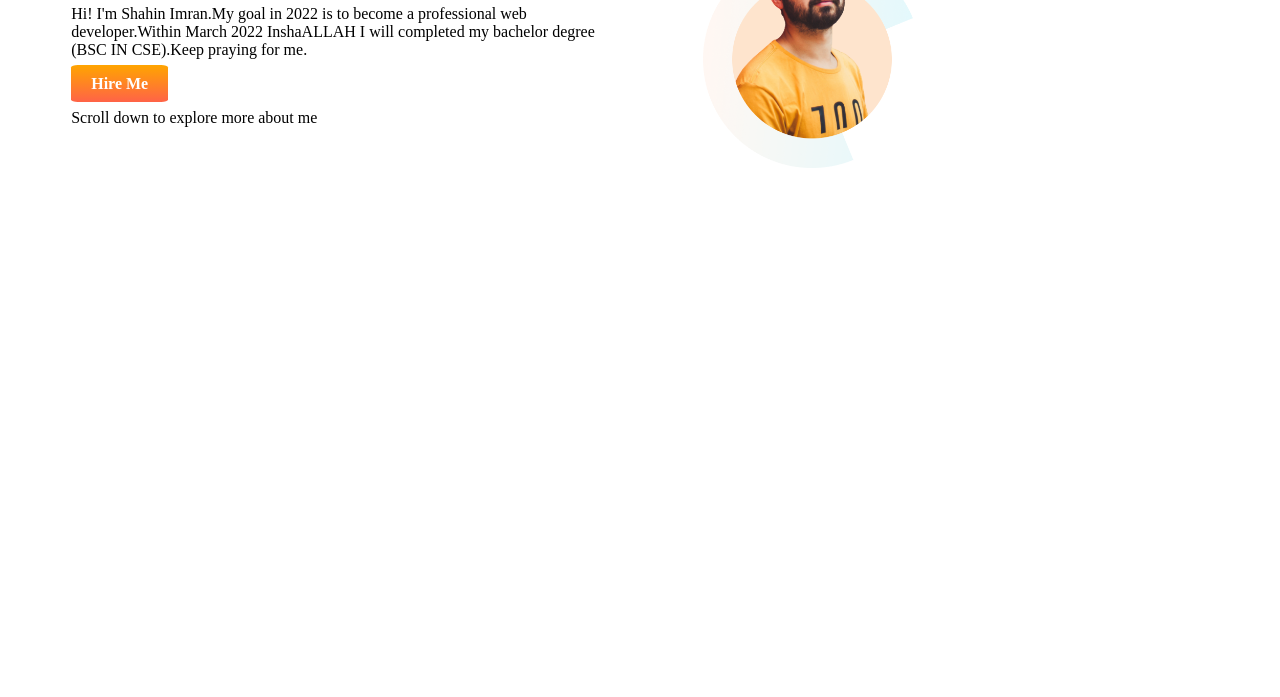
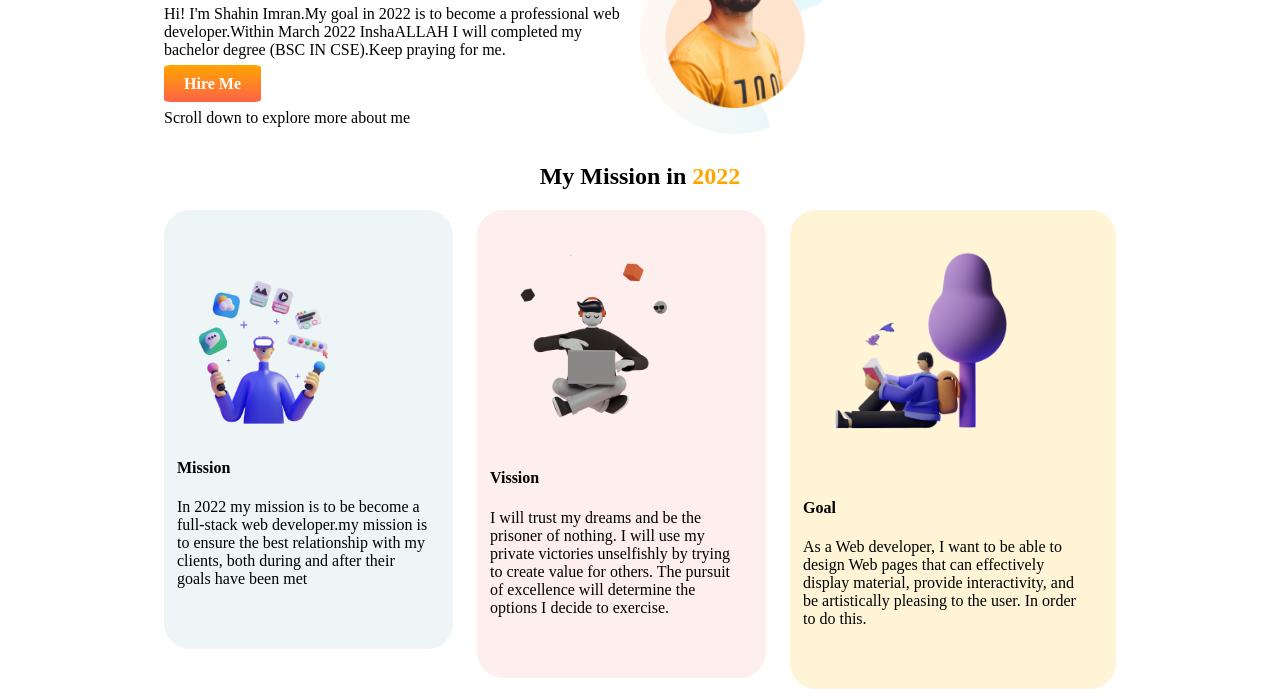
Before and after one commit to shahin597/mission-2022, a plain HTML site: page index.html in a window 1280 px wide. Shown: the part 117-814 px from the top of the page. Drawn offline with Linux system fonts and the light colour scheme.

Commit message:
my-mission

```diff
--- a/index.html
+++ b/index.html
@@ -34,6 +34,47 @@
             <img src="images/person/person-0.png" alt="">
         </div>
     </section>
+    <section class="my-mission">
+        <h2>My Mission in <span class="orange-year">2022</span></h2>
+        <div class="mission-container">
+            <div class="divided-width cart1">
+                <div>
+
+
+                    <img src="images/illustrators/illustrator-1.png" alt="">
+                    <h4>Mission</h4>
+                    <p>In 2022 my mission is to be become a full-stack web developer.my mission is to ensure the best
+                        relationship with my clients, both during and after their goals have been met</p>
+                </div>
+            </div>
+            <div class="divided-width cart2">
+
+                <div>
+
+                    <img src="images/illustrators/illustrator-2.png" alt="">
+                    <h4>Vission</h4>
+                    <p>
+                        I will trust my dreams and be the prisoner of nothing. I will use my private victories
+                        unselfishly
+                        by trying to create value for others. The pursuit of excellence will determine the options I
+                        decide
+                        to exercise.
+                    </p>
+                </div>
+            </div>
+            <div class="divided-width cart3">
+
+                <img src="images/illustrators/illustrator-3.png" alt="">
+                <h4>Goal</h4>
+                <p>
+                    As a Web developer, I want to be able to design Web pages that can effectively display material,
+                    provide interactivity, and be artistically pleasing to the user. In order to do this.
+                </p>
+            </div>
+        </div>
+
+
+    </section>
 
 
 
--- a/style.css
+++ b/style.css
@@ -10,8 +10,7 @@
 
 .width {
     width: 50%;
-    padding-left: 5%;
-    padding-right: 2%;
+
 
 }
 
@@ -22,6 +21,11 @@
 
 .focus-container {
     display: flex;
+    max-width: 1440px;
+    margin: 0 auto;
+    padding: 0 156px;
+
+
 }
 
 .link-button {
@@ -32,3 +36,72 @@
     padding: 10px 20px;
     border-radius: 7%;
 }
+
+.orange-year {
+    color: orange;
+}
+
+h2 {
+    text-align: center;
+}
+
+.mission-container {
+    display: flex;
+
+
+}
+
+.my-mission {
+    max-width: 1440px;
+    margin: 0 auto;
+    padding: 0 156px;
+
+}
+
+.divided-width {
+    width: 33.3%;
+}
+
+.cart1 {
+    margin-right: 24px;
+}
+
+.cart1 div {
+    background: rgba(79, 157, 166, 0.1);
+    border-radius: 26px;
+    bottom: 10%;
+    padding: 33px 24px 45px 13px;
+}
+
+.cart1 img {
+    width: 80%;
+}
+
+.cart2 {
+    margin-right: 24px;
+
+}
+
+.cart2 div {
+    background: rgba(255, 89, 89, 0.1);
+    border-radius: 26px;
+    bottom: 10%;
+    padding: 33px 24px 45px 13px;
+}
+
+.cart2 img {
+    width: 80%;
+}
+
+.cart3 {
+    background: #FFF4D6;
+    border-radius: 26px;
+    bottom: 10%;
+    padding: 33px 24px 45px 13px;
+
+}
+
+.cart3 img {
+
+    width: 80%;
+}
```
